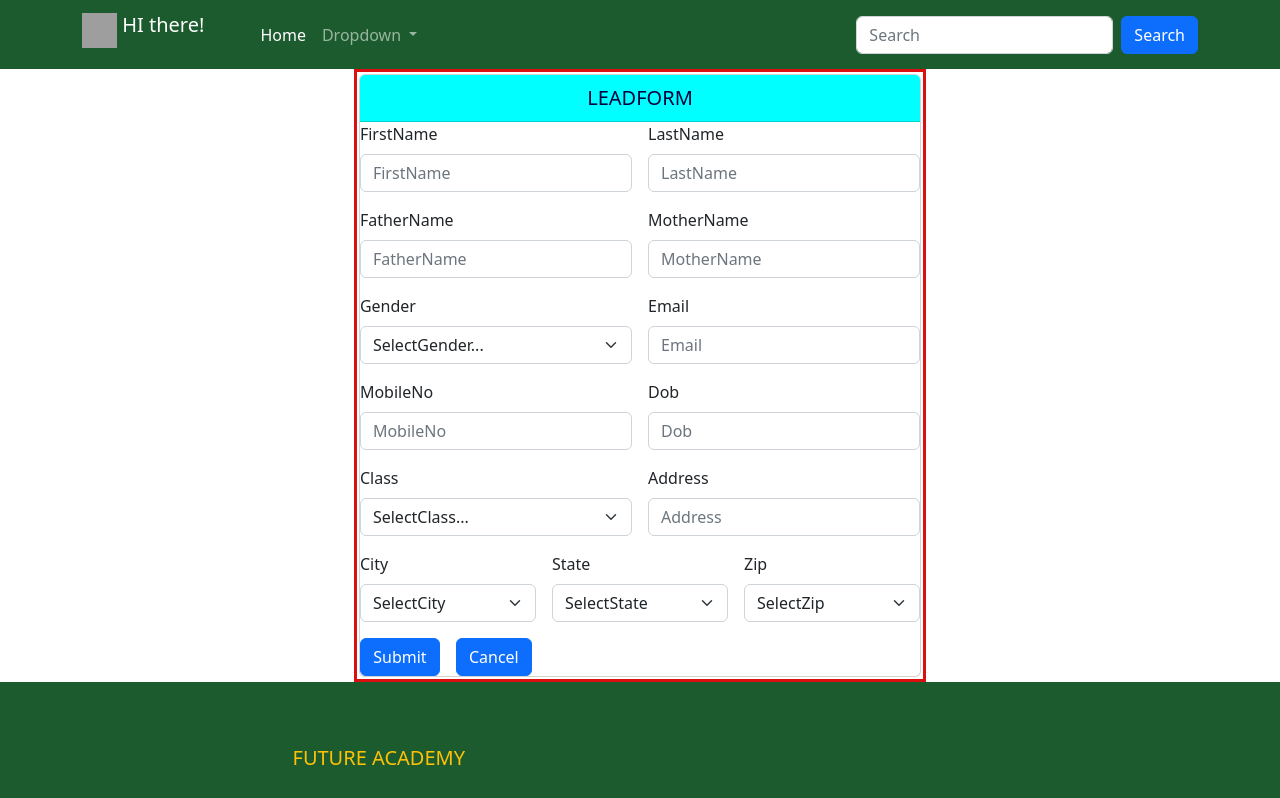
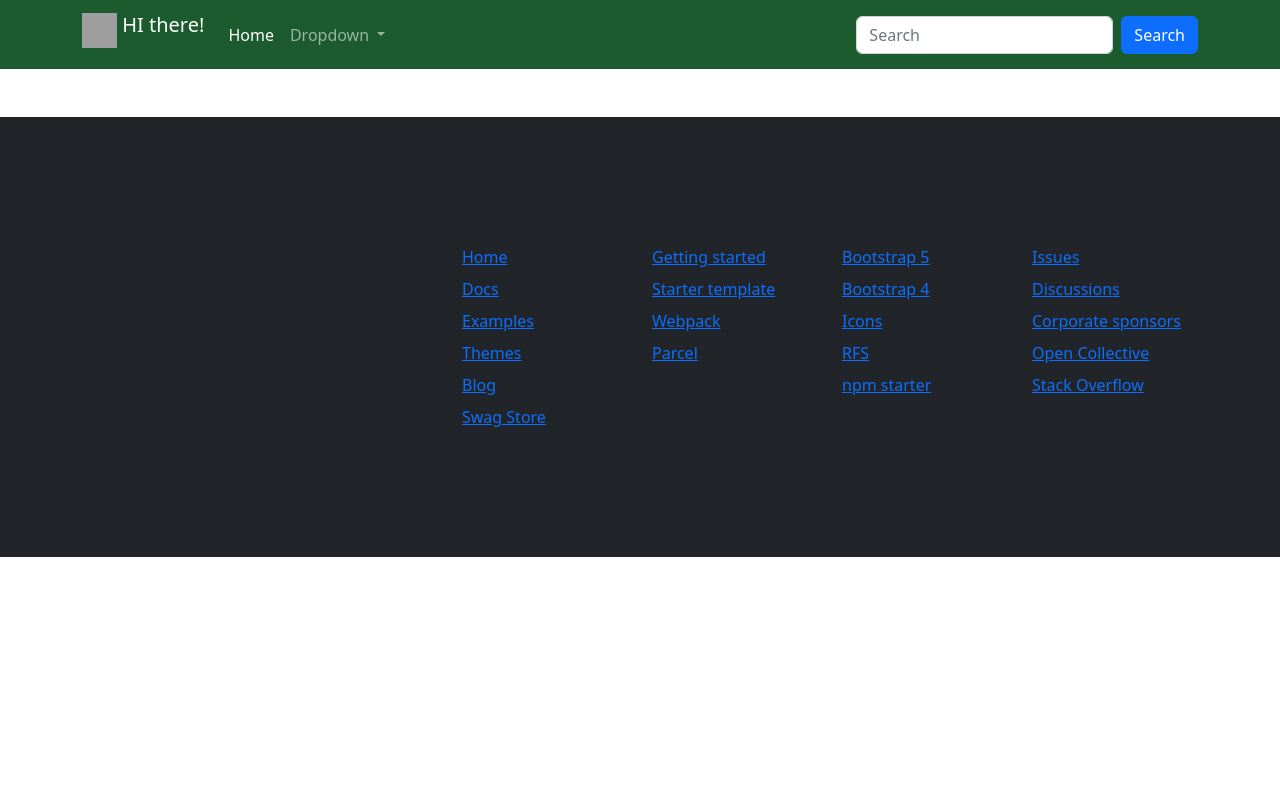
Before and after one commit to AntvertSoftware/FutureManagmentSystem, an Angular app in the folder FutureManagmentApp/: page / in a window 1280 px wide. Shown: the top 798 px of the page. Built offline with nearby package versions, Linux system fonts and the light colour scheme; grey boxes are pictures that could not be loaded.

Commit message:
footer changed

```diff
--- a/FutureManagmentApp/src/app/admission/admission-routing.module.ts
+++ b/FutureManagmentApp/src/app/admission/admission-routing.module.ts
@@ -6,7 +6,7 @@
 import { LeadComponent } from './components/lead/lead.component';
 
 const routes: Routes = [{ path: "admission", component: AdmissionComponent },
-{ path: "", component: LeadComponent },
+{ path: "lead", component: LeadComponent },
 {path :"admission-details",component:AdimissionDetailsComponent}];
 
 @NgModule({
--- a/FutureManagmentApp/src/app/footer/footer.component.html
+++ b/FutureManagmentApp/src/app/footer/footer.component.html
@@ -1,13 +1,58 @@
-<footer class=" text-white pt-5 pb-4" style="background-color: #1B5B2D;">
-    <div class="container text-center text-md-left">
-        <div class="row text-center text-md-left">
-            <div class="col-md-3 col-lg-3 col-xl-3 mx-auto mt-3">
-                <h5 class="text-uppercase mb-4 font-weight bold text-warning">Future Academy</h5>
-                <p>Lorem ipsum dolor, sit amet consectetur adipisicing elit. Maiores, quia?</p>
-            </div>
-            <div class="col-md-2 col-lg-3 col-xl-2 mx-auto mt-2"></div>
-            <h5 class="text-uppercase mb-4 font-weight bold text-warning">Contact Us</h5>
-            <p>Lorem ipsum dolor, sit amet consectetur adipisicing elit. Quos, veritatis, officia nulla voluptatem cupiditate, impedit qui maxime amet rem sapiente in nemo molestias pariatur incidunt.</p>
+<footer class="bd-footer py-5 mt-5 bg-dark">
+    <div class="container py-5">
+      <div class="row">
+        <div class="col-lg-3 mb-3">
+          <!-- <a class="d-inline-flex align-items-center mb-2 link-dark text-decoration-none" href="/" aria-label="Bootstrap">
+            <svg xmlns="http://www.w3.org/2000/svg" width="40" height="32" class="d-block me-2" viewBox="0 0 118 94" role="img"><title>Bootstrap</title><path fill-rule="evenodd" clip-rule="evenodd" d="M24.509 0c-6.733 0-11.715 5.893-11.492 12.284.214 6.14-.064 14.092-2.066 20.577C8.943 39.365 5.547 43.485 0 44.014v5.972c5.547.529 8.943 4.649 10.951 11.153 2.002 6.485 2.28 14.437 2.066 20.577C12.794 88.106 17.776 94 24.51 94H93.5c6.733 0 11.714-5.893 11.491-12.284-.214-6.14.064-14.092 2.066-20.577 2.009-6.504 5.396-10.624 10.943-11.153v-5.972c-5.547-.529-8.934-4.649-10.943-11.153-2.002-6.484-2.28-14.437-2.066-20.577C105.214 5.894 100.233 0 93.5 0H24.508zM80 57.863C80 66.663 73.436 72 62.543 72H44a2 2 0 01-2-2V24a2 2 0 012-2h18.437c9.083 0 15.044 4.92 15.044 12.474 0 5.302-4.01 10.049-9.119 10.88v.277C75.317 46.394 80 51.21 80 57.863zM60.521 28.34H49.948v14.934h8.905c6.884 0 10.68-2.772 10.68-7.727 0-4.643-3.264-7.207-9.012-7.207zM49.948 49.2v16.458H60.91c7.167 0 10.964-2.876 10.964-8.281 0-5.406-3.903-8.178-11.425-8.178H49.948z" fill="currentColor"></path></svg>
+            <span class="fs-5">Bootstrap</span>
+          </a> -->
+          <ul class="list-unstyled small text-muted">
+            <!-- <li class="mb-2">Designed and built with all the love in the world by the <a href="/docs/5.0/about/team/">Bootstrap team</a> with the help of <a href="https://github.com/twbs/bootstrap/graphs/contributors">our contributors</a>.</li>
+            <li class="mb-2">Code licensed <a href="https://github.com/twbs/bootstrap/blob/main/LICENSE" target="_blank" rel="license noopener">MIT</a>, docs <a href="https://creativecommons.org/licenses/by/3.0/" target="_blank" rel="license noopener">CC BY 3.0</a>.</li>
+            <li class="mb-2">Currently v5.0.2.</li>
+            <li class="mb-2">Analytics by <a href="https://usefathom.com/ref/ADZSBE" target="_blank" rel="noopener">Fathom</a>.</li> -->
+          </ul>
         </div>
+        <div class="col-6 col-lg-2 offset-lg-1 mb-3">
+          <h5>Links</h5>
+          <ul class="list-unstyled">
+            <li class="mb-2"><a href="/">Home</a></li>
+            <li class="mb-2"><a href="/docs/5.0/">Docs</a></li>
+            <li class="mb-2"><a href="/docs/5.0/examples/">Examples</a></li>
+            <li class="mb-2"><a href="https://themes.getbootstrap.com/">Themes</a></li>
+            <li class="mb-2"><a href="https://blog.getbootstrap.com/">Blog</a></li>
+            <li class="mb-2"><a href="https://cottonbureau.com/people/bootstrap">Swag Store</a></li>
+          </ul>
+        </div>
+        <div class="col-6 col-lg-2 mb-3">
+          <h5>Guides</h5>
+          <ul class="list-unstyled">
+            <li class="mb-2"><a href="/docs/5.0/getting-started/">Getting started</a></li>
+            <li class="mb-2"><a href="/docs/5.0/examples/starter-template/">Starter template</a></li>
+            <li class="mb-2"><a href="/docs/5.0/getting-started/webpack/">Webpack</a></li>
+            <li class="mb-2"><a href="/docs/5.0/getting-started/parcel/">Parcel</a></li>
+          </ul>
+        </div>
+        <div class="col-6 col-lg-2 mb-3">
+          <h5>Projects</h5>
+          <ul class="list-unstyled">
+            <li class="mb-2"><a href="https://github.com/twbs/bootstrap">Bootstrap 5</a></li>
+            <li class="mb-2"><a href="https://github.com/twbs/bootstrap/tree/v4-dev">Bootstrap 4</a></li>
+            <li class="mb-2"><a href="https://github.com/twbs/icons">Icons</a></li>
+            <li class="mb-2"><a href="https://github.com/twbs/rfs">RFS</a></li>
+            <li class="mb-2"><a href="https://github.com/twbs/bootstrap-npm-starter">npm starter</a></li>
+          </ul>
+        </div>
+        <div class="col-6 col-lg-2 mb-3">
+          <h5>Community</h5>
+          <ul class="list-unstyled">
+            <li class="mb-2"><a href="https://github.com/twbs/bootstrap/issues">Issues</a></li>
+            <li class="mb-2"><a href="https://github.com/twbs/bootstrap/discussions">Discussions</a></li>
+            <li class="mb-2"><a href="https://github.com/sponsors/twbs">Corporate sponsors</a></li>
+            <li class="mb-2"><a href="https://opencollective.com/bootstrap">Open Collective</a></li>
+            <li class="mb-2"><a href="https://stackoverflow.com/questions/tagged/bootstrap-5">Stack Overflow</a></li>
+          </ul>
+        </div>
+      </div>
     </div>
-</footer>
+  </footer>
--- a/FutureManagmentApp/src/app/header/header.component.html
+++ b/FutureManagmentApp/src/app/header/header.component.html
@@ -6,9 +6,7 @@
         height="35" width="35">
       HI there!
     </a>
-    <ul>
 
-    </ul>
     <div class="collapse navbar-collapse">
       <ul class="navbar-nav">
         <li class="nav-item active">
--- a/FutureManagmentApp/src/index.html
+++ b/FutureManagmentApp/src/index.html
@@ -6,6 +6,7 @@
   <base href="/">
   <meta name="viewport" content="width=device-width, initial-scale=1">
   <link rel="icon" type="image/x-icon" href="favicon.ico">
+  <!-- <link rel="stylesheet" href="https://cdnjs.cloudflare.com/ajax/libs/font-awesome/6.2.1/css/all.min.css"> -->
 </head>
 <body>
   <app-root></app-root>
```
